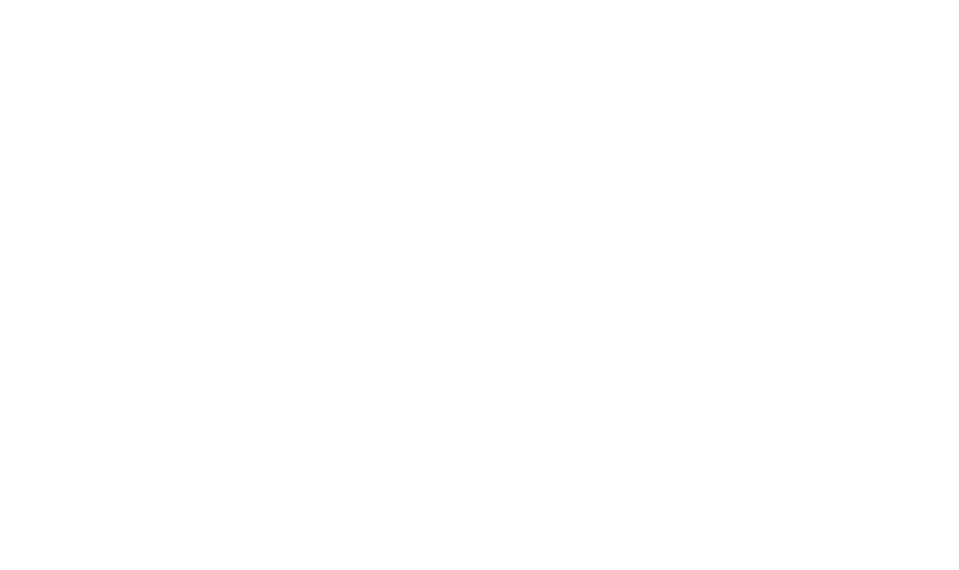
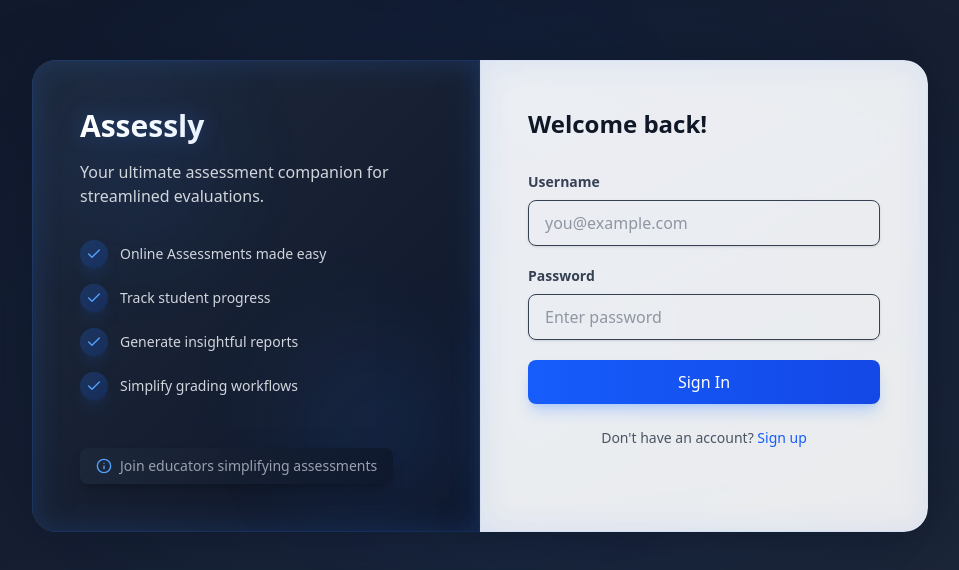
Before and after one commit to SatoruZati/Assessly, a React (Vite) app in the folder Client/: page /signin in a window 1280 px wide. Before the commit this address had no page. Shown: the part 104-674 px from the top of the page, without its empty margins (160-1119 px from the left). Built offline with nearby package versions, Linux system fonts and the light colour scheme.

Commit message:
Update: Adding styling to login page

```diff
--- /dev/null
+++ b/Client/src/App.css
@@ -0,0 +1 @@
+@import "tailwindcss";
--- a/Client/src/App.tsx
+++ b/Client/src/App.tsx
@@ -1,3 +1,4 @@
+import './App.css'
 import { BrowserRouter, Routes, Route } from "react-router-dom"
 import Login from './Pages/Login'
 
@@ -6,7 +7,8 @@
   return (
     <BrowserRouter>
         <Routes>
-            {<Route path='/' element = {<Login/>}/>}
+            {<Route path='/signin' element = {<Login/>}/>}
+            {<Route path='/signup' element = {<Login/>}/>}
         </Routes>
     </BrowserRouter>
 
--- a/Client/src/Pages/Login.tsx
+++ b/Client/src/Pages/Login.tsx
@@ -2,6 +2,7 @@
 import { useNavigate } from "react-router-dom";
 import axios from "axios";
 import Input from "../Components/Input";
+import { Check, Info } from "lucide-react";
 
 const Login: React.FC = () => {
   const usernameRef = useRef<HTMLInputElement>(null);
@@ -37,32 +38,112 @@
   }
 
   return (
-    <div>
-      <div>
-        <h1>Assessly</h1>
-        <h3>Welcome back!</h3>
+    <div className="min-h-screen bg-gradient-to-br from-[#0f172a] to-[#1e293b] flex items-center justify-center p-4">
+      {/* Background glow effects */}
+      <div className="absolute inset-0 overflow-hidden">
+        <div className="absolute top-1/4 left-1/4 w-96 h-96 bg-blue-500/20 rounded-full blur-[128px] animate-pulse"></div>
+        <div className="absolute bottom-1/4 right-1/4 w-96 h-96 bg-blue-600/20 rounded-full blur-[128px] animate-pulse" style={{ animationDelay: '1s' }}></div>
+      </div>
+
+      <div className="w-full max-w-4xl rounded-3xl overflow-hidden shadow-[0_0_50px_rgba(15,23,42,0.9)] bg-gradient-to-br from-white/10 to-white/5 backdrop-blur-xl relative">
+        {/* Main container border glow */}
+        <div className="absolute inset-0 rounded-3xl bg-gradient-to-br from-blue-500/20 to-transparent pointer-events-none shadow-[inset_0_0_30px_rgba(59,130,246,0.2)]"></div>
+
+        <div className="flex flex-col md:flex-row relative">
+          {/* Left Panel */}
+          <div className="w-full md:w-1/2 bg-gradient-to-br from-[#1e293b] to-[#0f172a] p-8 md:p-12 text-white relative overflow-hidden">
+            {/* Left panel border glow */}
+            <div className="absolute inset-0 border-[1px] border-blue-500/20 shadow-[inset_0_0_30px_rgba(59,130,246,0.2),0_0_20px_rgba(59,130,246,0.1)] pointer-events-none"></div>
+
+            {/* Decorative elements */}
+            <div className="absolute top-0 left-0 w-full h-full">
+              <div className="absolute top-10 left-10 w-32 h-32 bg-blue-500/20 rounded-full blur-3xl animate-pulse"></div>
+              <div className="absolute bottom-10 right-10 w-32 h-32 bg-blue-500/20 rounded-full blur-3xl animate-pulse" style={{ animationDelay: '1.5s' }}></div>
+            </div>
+
+            <div className="relative z-10">
+              <h1 className="text-3xl font-bold mb-4 text-transparent bg-clip-text bg-gradient-to-r from-white to-blue-200 drop-shadow-[0_0_10px_rgba(59,130,246,0.3)]">Assessly</h1>
+              <p className="text-gray-300 mb-8">
+                Your ultimate assessment companion for streamlined evaluations.
+              </p>
+
+              <div className="space-y-4">
+                {[
+                  "Online Assessments made easy",
+                  "Track student progress",
+                  "Generate insightful reports",
+                  "Simplify grading workflows",
+                ].map((text, index) => (
+                  <div key={index} className="flex items-center space-x-3 group">
+                    <div className="bg-gradient-to-br from-blue-500/20 to-blue-600/20 p-1.5 rounded-full shadow-lg shadow-blue-500/10 group-hover:shadow-blue-500/30 group-hover:glow-blue-500/20 transition-all duration-300">
+                      <Check className="h-4 w-4 text-blue-400 group-hover:text-blue-300" />
+                    </div>
+                    <span className="text-sm text-gray-300 group-hover:text-gray-200 transition-colors duration-300">{text}</span>
+                  </div>
+                ))}
+              </div>
+
+              <div className="mt-auto pt-12">
+                <div className="inline-flex items-center space-x-2 px-4 py-2 rounded-lg bg-gradient-to-r from-[#1e293b]/80 to-[#0f172a]/80 shadow-lg shadow-black/20 hover:shadow-blue-500/10 transition-all duration-300">
+                  <Info className="h-4 w-4 text-blue-400" />
+                  <span className="text-sm text-gray-400">Join educators simplifying assessments</span>
+                </div>
+              </div>
+            </div>
+          </div>
+
+          {/* Right Panel */}
+          <div className="w-full md:w-1/2 p-8 md:p-12 bg-white/90 backdrop-blur-xl relative">
+            {/* Right panel border glow */}
+            <div className="absolute inset-0 border-[1px] border-blue-500/10 shadow-[inset_0_0_30px_rgba(59,130,246,0.1),0_0_20px_rgba(59,130,246,0.05)] pointer-events-none"></div>
+
+            <div className="relative z-10">
+              <h2 className="text-2xl font-semibold text-gray-900 mb-8">
+                Welcome back!
+              </h2>
 
               <form
                 onSubmit={(e) => {
                   e.preventDefault();
                   login();
                 }}
+                className="space-y-6"
               >
-          <Input label="Username" type="email" placeholder="you@example.com" inputRef={usernameRef} />
-          <Input label="Password" type="password" placeholder="Enter password" inputRef={passwordRef} />
+                <Input
+                  label="Username"
+                  type="email"
+                  placeholder="you@example.com"
+                  inputRef={usernameRef}
+                />
 
-          <button type="submit">
+                <Input
+                  label="Password"
+                  type="password"
+                  placeholder="Enter password"
+                  inputRef={passwordRef}
+                />
+
+                <button
+                  type="submit"
+                  className="w-full bg-gradient-to-r from-blue-600 to-blue-700 hover:from-blue-500 hover:to-blue-600 text-white font-medium py-2.5 px-4 rounded-lg transition-all duration-300 shadow-lg shadow-blue-500/25 hover:shadow-blue-500/50 hover:shadow-[0_0_15px_rgba(59,130,246,0.5)] transform hover:translate-y-[-1px] active:translate-y-[1px]"
+                >
                   Sign In
                 </button>
               </form>
 
-        <div>
-          <p>
+              <div className="mt-6 text-center">
+                <div className="text-sm text-gray-600">
                   Don't have an account?{" "}
-            <a href="/signup">
+                  <a
+                    href="/signup"
+                    className="text-blue-600 hover:text-blue-700 font-medium transition-all duration-300 hover:underline decoration-2 underline-offset-4 hover:glow-blue-500/30"
+                  >
                     Sign up
                   </a>
-          </p>
+                </div>
+              </div>
+            </div>
+          </div>
         </div>
       </div>
     </div>
```
Lines whose indentation alone changed are shown as unchanged.
